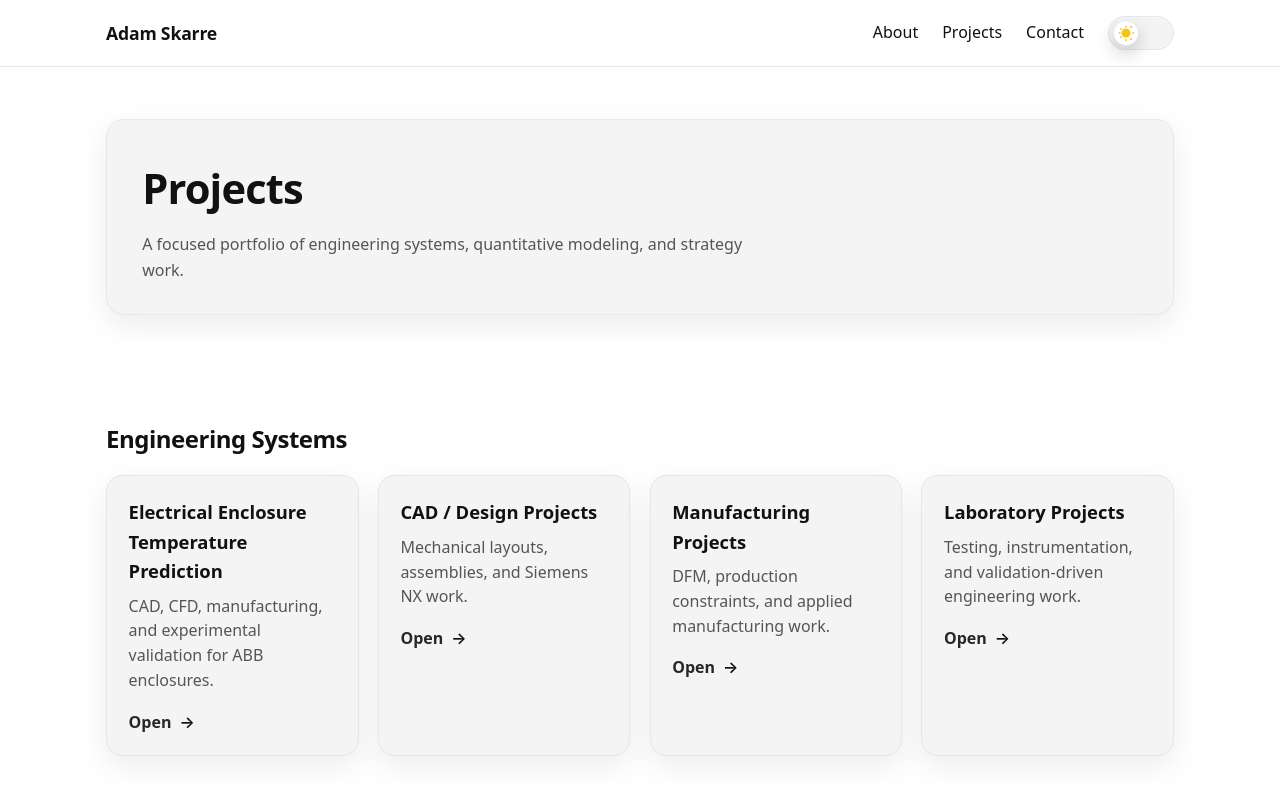
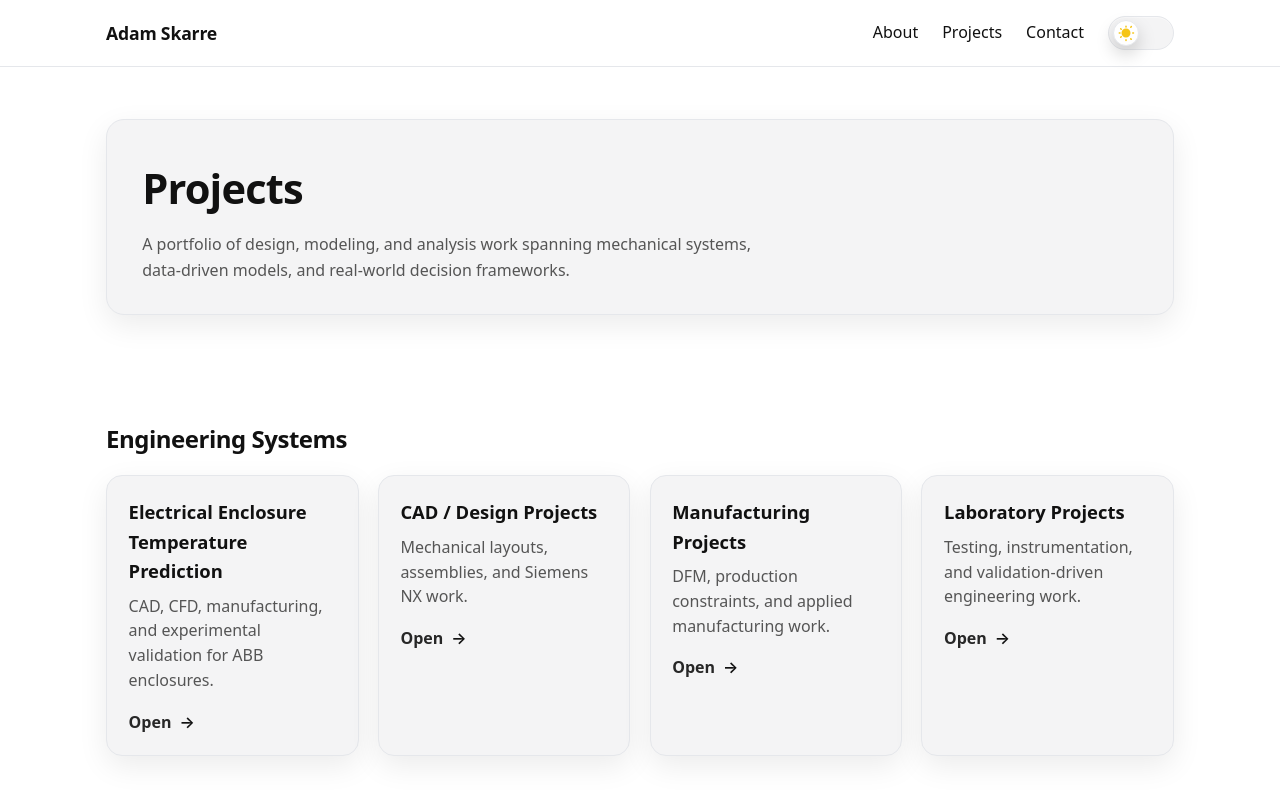
Before and after one commit to Adam-Skarre/adamskarre.com, a plain HTML site: page projects.html in a window 1280 px wide. Shown: the top 800 px of the page. Drawn offline with Linux system fonts and the light colour scheme.

Commit message:
Update project description for clarity and scope

```diff
--- a/projects.html
+++ b/projects.html
@@ -276,7 +276,7 @@
   <section class="page-card">
     <h1 class="page-title">Projects</h1>
     <p class="muted">
-      A focused portfolio of engineering systems, quantitative modeling, and strategy work.
+     A portfolio of design, modeling, and analysis work spanning mechanical systems, data-driven models, and real-world decision frameworks.
     </p>
   </section>
 
```
